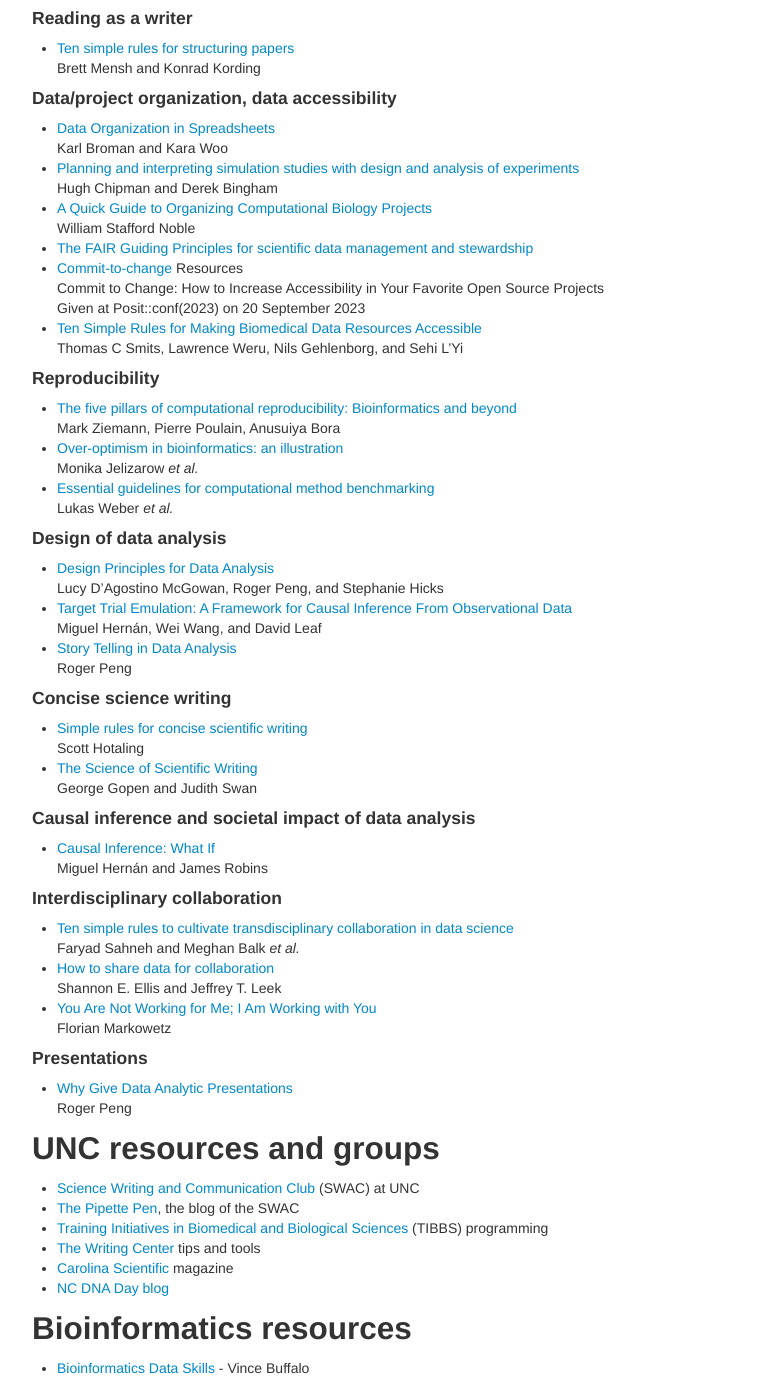
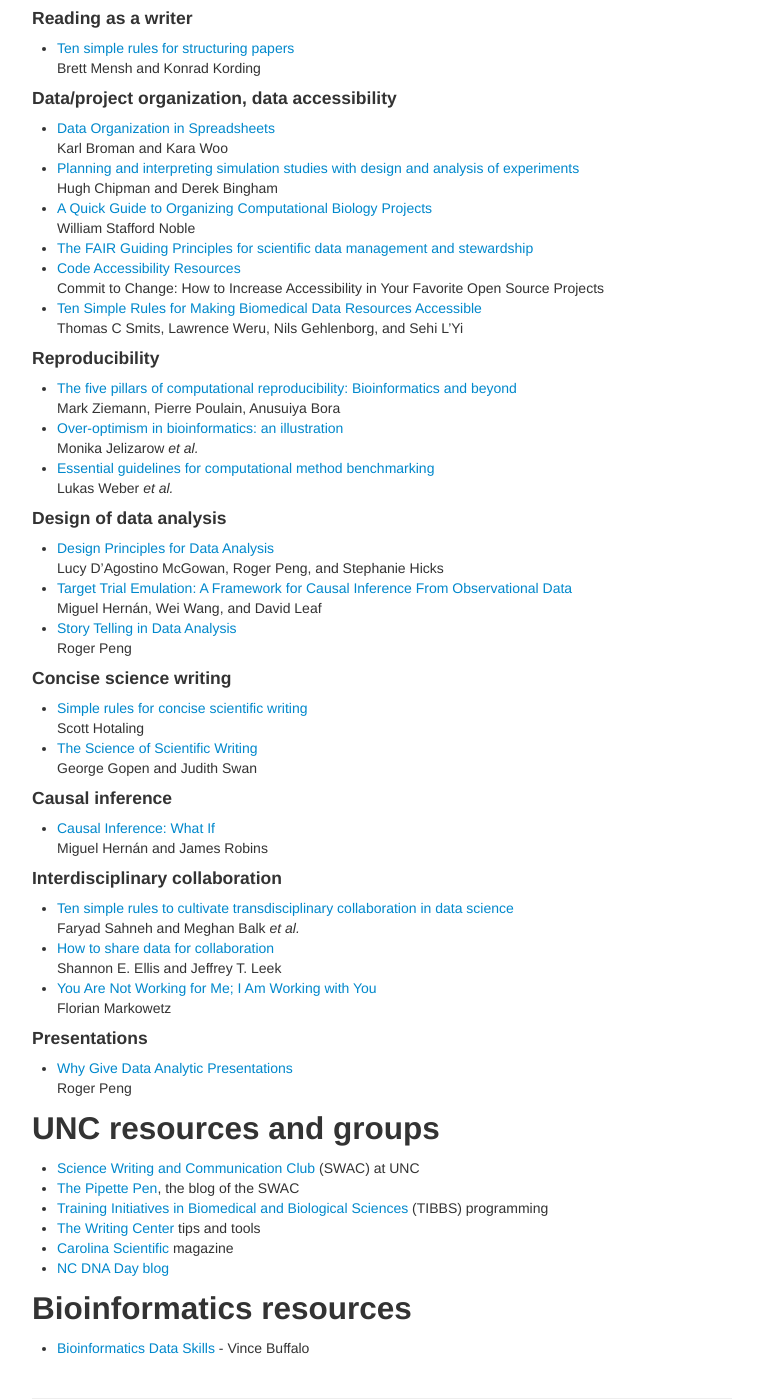
Before and after one commit to biodatascience/datacomm, a Jekyll site: the page built from resources.md, in a window 1280 px wide and 1400 px high, scrolled down 734 px. Shown: the whole window, without its empty margins (258-1021 px from the left). Built offline with Jekyll 4.4.1, drawn with Linux system fonts in a browser that asks for light colours.

Commit message:
update resources

```diff
--- a/resources.md
+++ b/resources.md
@@ -48,9 +48,8 @@ title: Resources
 * [A Quick Guide to Organizing Computational Biology Projects](https://doi.org/10.1371/journal.pcbi.1000424) <br/>
   William Stafford Noble
 * [The FAIR Guiding Principles for scientific data management and stewardship](https://www.ncbi.nlm.nih.gov/pmc/articles/PMC4792175/)
-* [Commit-to-change](https://github.com/franzenr/commit-to-change#resources) Resources <br/>
-  Commit to Change: How to Increase Accessibility in Your Favorite Open Source Projects <br/>
-  Given at Posit::conf(2023) on 20 September 2023
+* [Code Accessibility Resources](https://github.com/franzenr/commit-to-change#resources) <br/>
+  Commit to Change: How to Increase Accessibility in Your Favorite Open Source Projects
 * [Ten Simple Rules for Making Biomedical Data Resources Accessible](https://osf.io/preprints/osf/gqy8k_v1) <br/>
   Thomas C Smits, Lawrence Weru, Nils Gehlenborg, and Sehi L'Yi
 
@@ -79,7 +78,7 @@ title: Resources
 * [The Science of Scientific Writing](https://cseweb.ucsd.edu/~swanson/papers/science-of-writing.pdf) <br/>
   George Gopen and Judith Swan
 
-#### Causal inference and societal impact of data analysis
+#### Causal inference
 
 * [Causal Inference: What If](https://www.hsph.harvard.edu/miguel-hernan/causal-inference-book/) <br/>
   Miguel Hernán and James Robins
```
